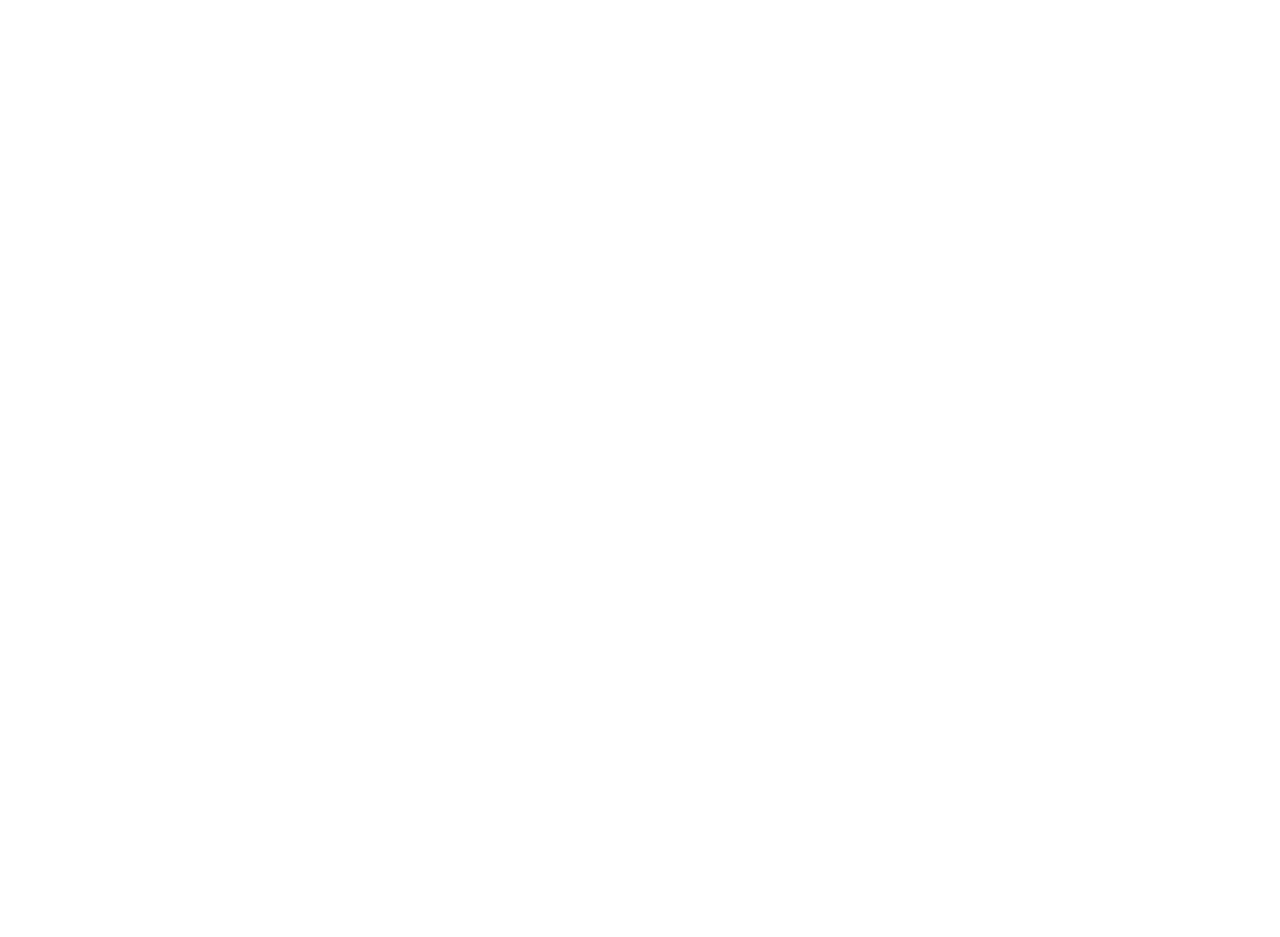
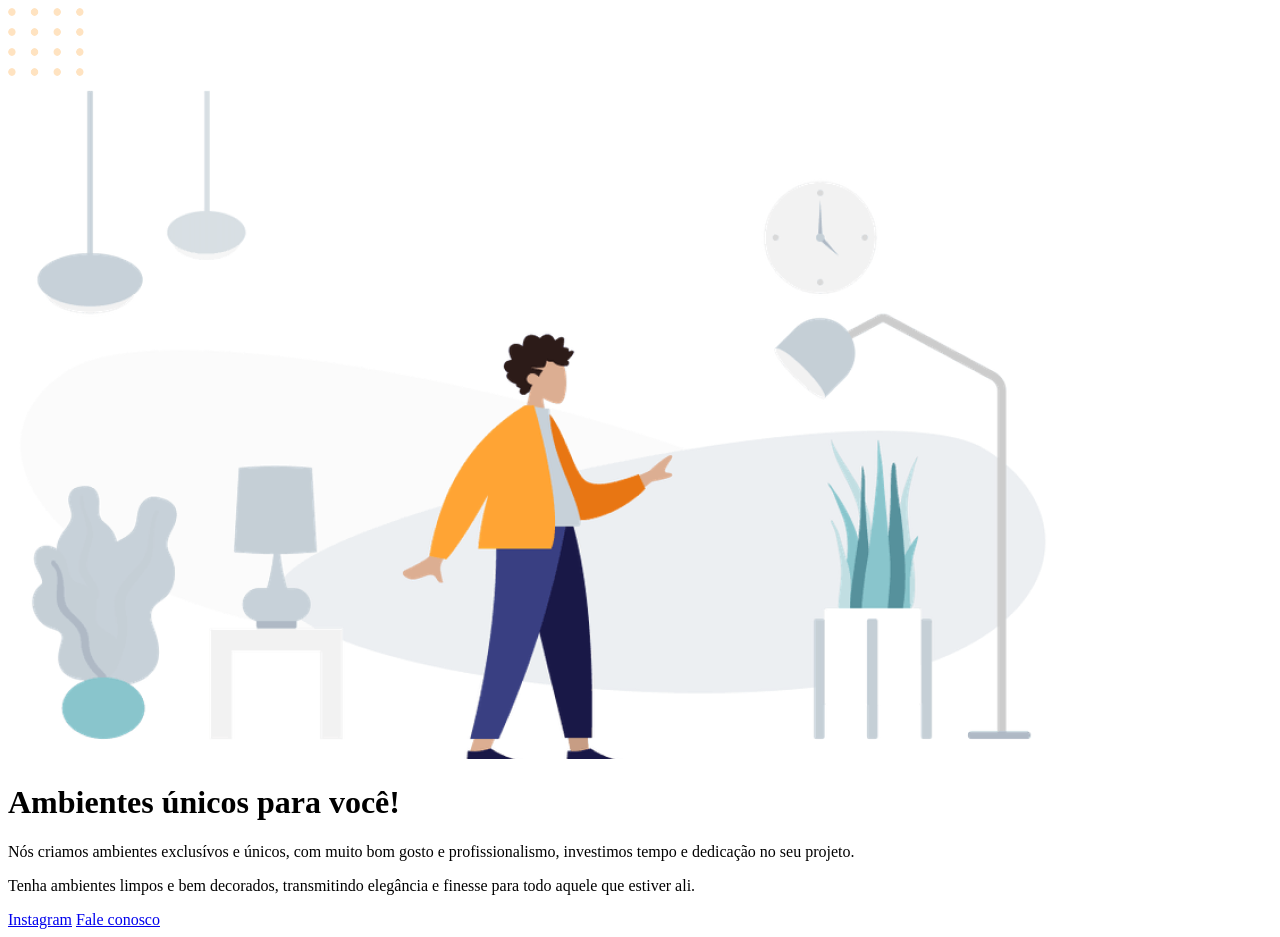
Before and after one commit to denilsonbaptista/moveis-customizados, a plain HTML site: page index.html in a window 1280 px wide. Before the commit the page ends 800 px from the top, so only its background shows below. Drawn offline with Linux system fonts and the light colour scheme.

Commit message:
structuring the project

```diff
--- a/index.html
+++ b/index.html
@@ -8,11 +8,11 @@
     <!-- 👆🏻 Faz com que o meu documento seja compatível com o navegar internet explores -->
 
     <meta name="viewport" content="width=device-width, initial-scale=1.0" />
-    <!-- 👆🏻 name="viewport" = se refere a toda a viewport do navegador que é todo o conteúdo de exibição da página.
+    <!-- 👆🏻 `name="viewport"` se refere a toda a viewport do navegador que é todo o conteúdo de exibição da página.
 
-      width=device-width = página deve ser renderizado de acordo com a largura do dispositivo.
+      `width=device-width` página deve ser renderizado de acordo com a largura do dispositivo.
 
-      initial-scale=1.0 = define o nível de zoom inicial da página, que nesse caso está se iniciando em 100%
+      `initial-scale=1.0` define o nível de zoom inicial da página, que nesse caso está se iniciando em 100%
 
       Portanto, esse código HTML está dizendo que a página deve ser exibida em largura total em dispositivos móveis e o zoom inicial deve ser 100%. Isso ajuda a tornar a página mais legível e fácil de usar em dispositivos móveis.
    -->
@@ -20,5 +20,49 @@
     <title>Móveis customizados</title>
     <!-- 👆🏻 Aqui eu tenho o título da página HTML -->
   </head>
-  <body></body>
+  <body>
+    <img
+      src="./assets/balls.svg"
+      alt="Bolinhas laranjadas no canto direito inferior da tela"
+    />
+    <!-- 👆🏻 `img` usada para incluir uma imagem na página / `src=` usado para especificar a localização da imagem /  `alt=` usado para fornecer uma descrição alternativa para a imagem, que é exibida se a imagem não puder ser carregada ou se o usuário estiver usando um leitor de tela
+
+      Essas `alt=` são essenciais para os motores de buscas
+    -->
+
+    <!-- 👇🏻 `div` é um elemento HTML que é usado para agrupar outros elementos HTML em um bloco, podemos dizer que todo bloco são caixas
+
+    `id=` são identificadores únicos -->
+    <div id="hero">
+      <img
+        src="./assets/img1.png"
+        alt="Desenho de uma pessoa vestindo um camisa amarela em uma sala com móveis"
+      />
+
+      <h1>Ambientes únicos para você!</h1>
+      <!-- 👆🏻 Título -->
+
+      <!-- 👇🏻 Parágrafos -->
+      <p>
+        Nós criamos ambientes exclusívos e únicos, com muito bom gosto e
+        profissionalismo, investimos tempo e dedicação no seu projeto.
+      </p>
+      <p>
+        Tenha ambientes limpos e bem decorados, transmitindo elegância e finesse
+        para todo aquele que estiver ali.
+      </p>
+    </div>
+
+    <!-- 👇🏻 tenho o footer, que nessa caso eu estou criando com `div` e `id=` -->
+    <div id="footer">
+      <!-- 👇🏻 tenho os links `a` é usada para criar um hyperlink, `href=` é usado para especificar o URL para onde o link deve apontar, `target="_blank"` é usado para abrir o link em uma nova janela do navegador -->
+
+      <!-- 👇🏻 link do perfil do instagram -->
+      <a href="https://instagram.com/moviesparavoce" target="_blank"
+        >Instagram</a>
+
+      <!-- 👇🏻  link de e-mail, que permite que o usuário envie um e-mail clicando no link -->
+      <a href="mailto:contato@moveisparavoce.com">Fale conosco</a>
+    </div>
+  </body>
 </html>
```
Also changed, not shown: assets/balls.svg (added), assets/img1.png (added).
